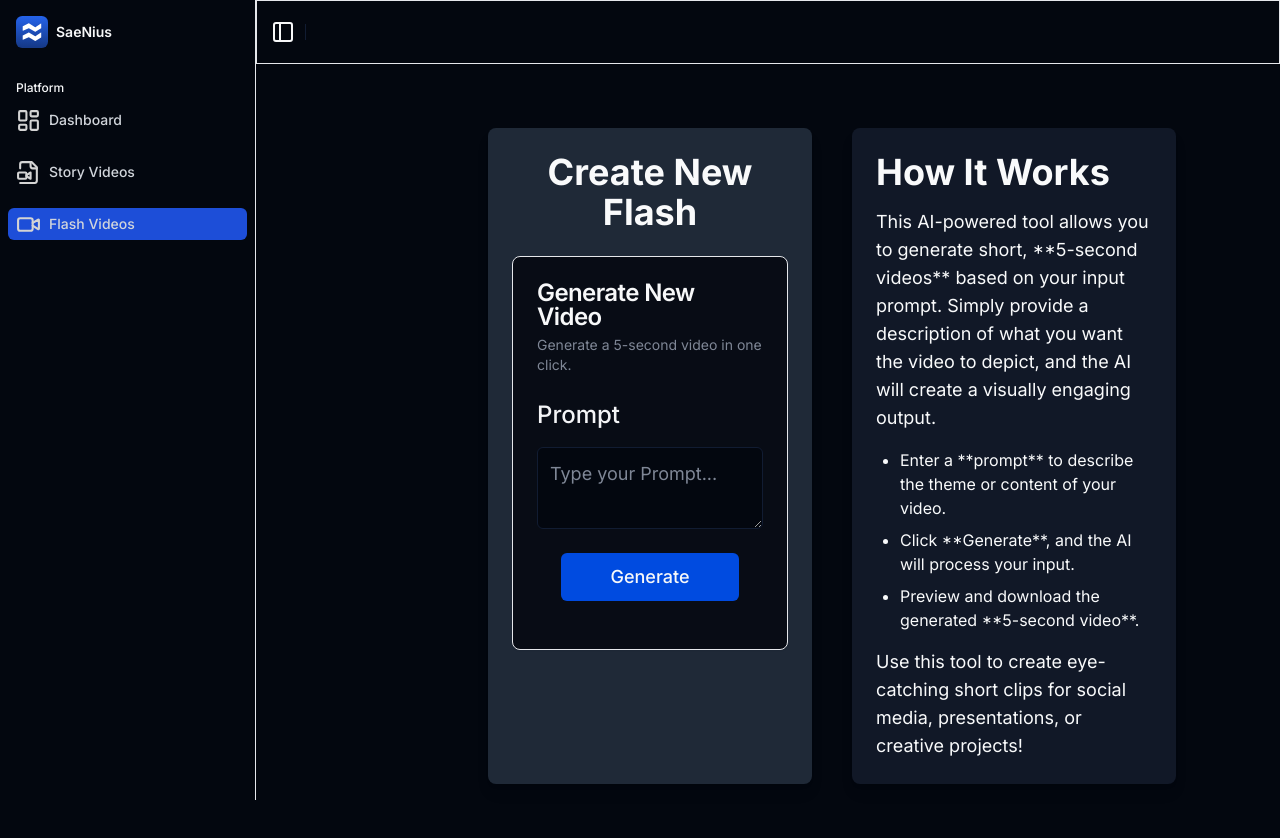
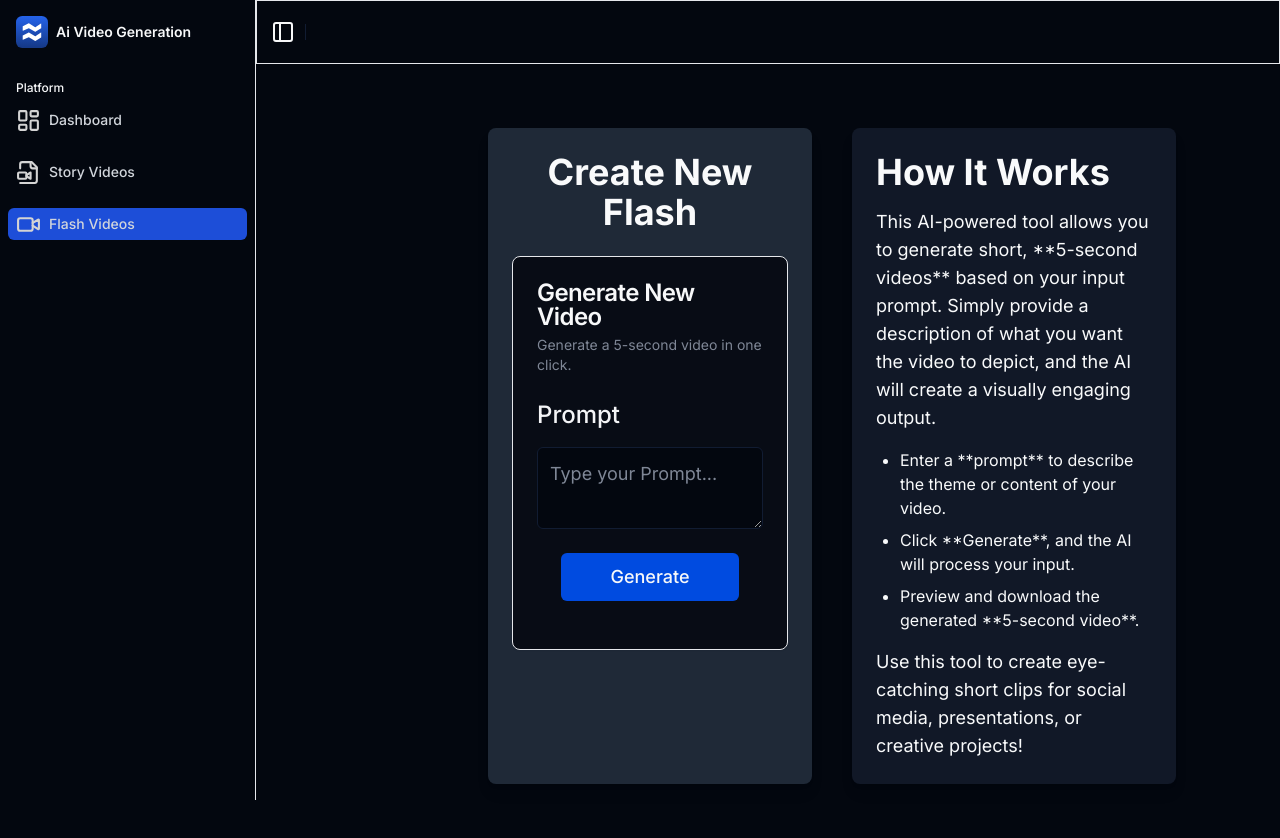
Before and after one commit to saekumar/text-ai-video, a Next.js app: page /dashboard/video in a window 1280 px wide. Shown: the top 838 px of the page. Built offline with nearby package versions, Linux system fonts and the light colour scheme.

Commit message:
logo name changed

```diff
--- a/app/dashboard/_components/SidebarComponent.jsx
+++ b/app/dashboard/_components/SidebarComponent.jsx
@@ -110,7 +110,9 @@ const SidebarComponent = (props) => {
                   <Icons.logo className="w-8 h-8" />
                 </div>
                 <div className="grid flex-1 text-left text-sm leading-tight">
-                  <span className="truncate font-semibold">SaeNius</span>
+                  <span className="truncate font-semibold">
+                    Ai Video Generation
+                  </span>
                 </div>
               </SidebarMenuButton>
             </SidebarMenuItem>
--- a/components/hero.jsx
+++ b/components/hero.jsx
@@ -29,7 +29,7 @@ const Hero = () => {
                 height={24}
                 className="w-4 h-4"
               />
-              Introducing SaeNius AI
+              Introducing Video AI
               <ChevronRight className="w-4 h-4" />
             </span>
           </button>
--- a/components/navigation/footer.jsx
+++ b/components/navigation/footer.jsx
@@ -21,7 +21,6 @@ const Footer = () => {
           <span className="mt-4 text-neutral-200 text-sm flex items-center">
             Made with{' '}
             <Heart className="w-3.5 h-3.5 mx-1 fill-primary text-primary" />
-            by SaiKumar
           </span>
         </div>
 
--- a/components/navigation/navbar.jsx
+++ b/components/navigation/navbar.jsx
@@ -10,7 +10,7 @@ const Navbar = () => {
         <div className="flex items-start">
           <Link href={'/'} className="flex items-center gap-x-2">
             <Icons.logo className="w-8 h-8" />
-            <span className="text-lg font-medium">SaeNius</span>
+            <span className="text-lg font-medium">AI Video generation</span>
           </Link>
         </div>
 
--- a/components/newsLetter.jsx
+++ b/components/newsLetter.jsx
@@ -18,8 +18,8 @@ const NewsLetter = () => {
               <br /> Create videos faster than ever
             </h2>
             <p className="text-muted-foreground mt-6">
-              Engage your thoughts with SaeNius AI Powered, fully automated team
-              workflow.
+              Engage your thoughts with Video Generation AI Powered, fully
+              automated team workflow.
             </p>
 
             <Button variant={'white'} className="mt-6" asChild>
--- a/components/testimonials.jsx
+++ b/components/testimonials.jsx
@@ -23,8 +23,8 @@ const Testimonials = () => {
             What people are saying
           </h2>
           <p className="text-muted-foreground mt-6">
-            Discover how SaeNius revolutionizes the user experience. Here&apos;s
-            what real people are saying online
+            Discover how Video Generation Ai revolutionizes the user experience.
+            Here&apos;s what real people are saying online
           </p>
         </div>
       </Container>
```
